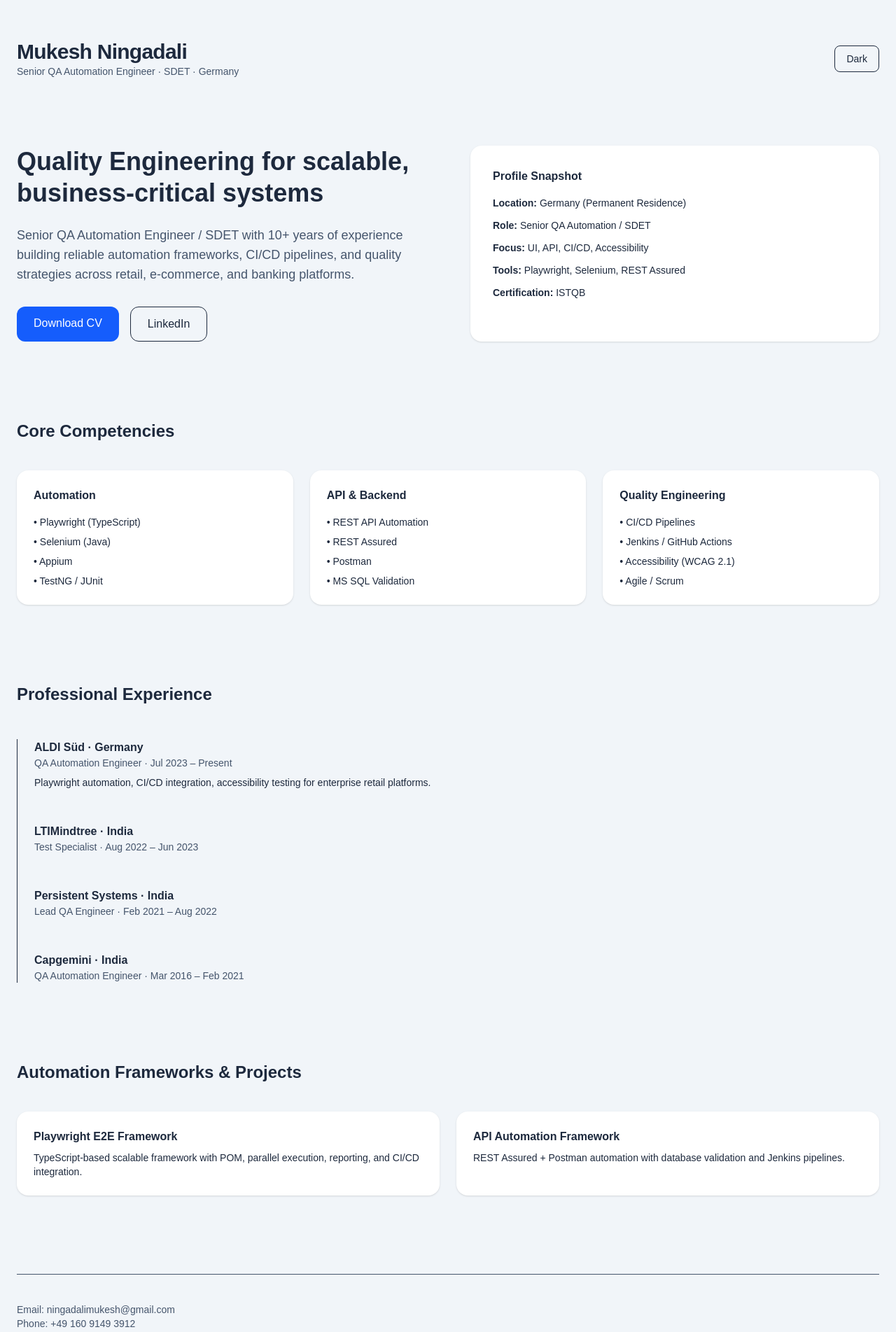
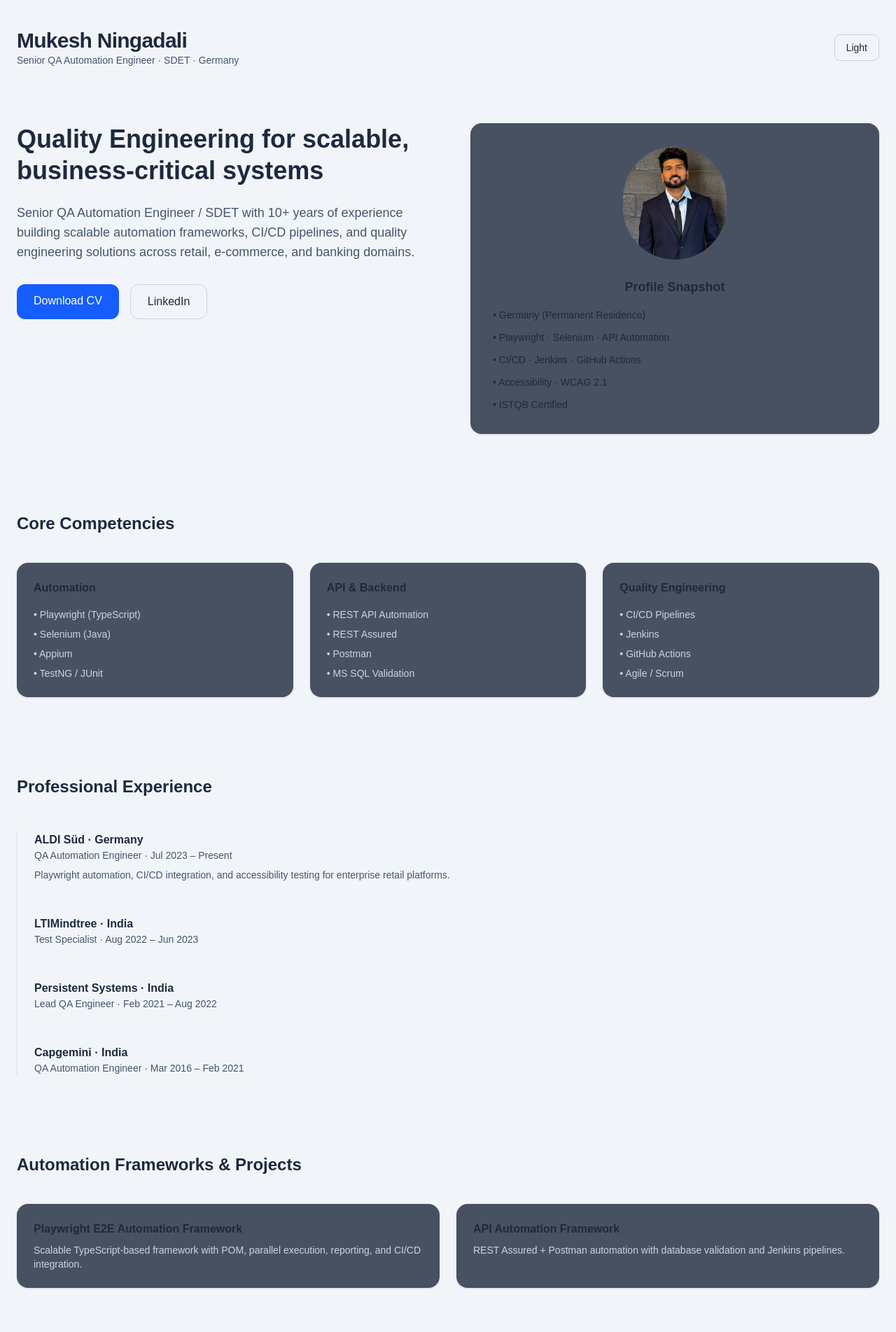
Before and after one commit to mukeshn/mukesh-qa-portfolio, a Next.js app: page / in a window 1280 px wide. Shown: the top 1903 px of the page at 70% size. Built offline with nearby package versions, Linux system fonts and the light colour scheme.

Commit message:
Render profile photo in snapshot card

```diff
--- a/app/page.tsx
+++ b/app/page.tsx
@@ -1,49 +1,52 @@
 'use client';
+
+import Image from 'next/image';
 import { useState } from 'react';
+import { profile } from '@/data/profile';
 
 export default function Home() {
-  const [dark, setDark] = useState(false);
+  const [dark, setDark] = useState(true);
 
   return (
     <main className={dark ? 'dark' : ''}>
       <div className="min-h-screen bg-slate-100 dark:bg-slate-900 text-slate-800 dark:text-slate-100 transition">
         <div className="max-w-7xl mx-auto px-6 py-10">
 
-          {/* ===== Header ===== */}
-          <header className="flex justify-between items-center mb-20 sticky top-0 bg-slate-100/90 dark:bg-slate-900/90 backdrop-blur z-10 py-4">
+          {/* ================= HEADER ================= */}
+          <header className="flex justify-between items-center mb-20">
             <div>
               <h1 className="text-3xl font-bold tracking-tight">
-                Mukesh Ningadali
+                {profile.name}
               </h1>
               <p className="text-sm text-slate-600 dark:text-slate-300">
-                Senior QA Automation Engineer · SDET · Germany
+                {profile.title}
               </p>
             </div>
 
             <button
               onClick={() => setDark(!dark)}
-              className="px-4 py-2 border rounded-lg text-sm"
+              className="px-4 py-2 border border-slate-400/40 rounded-lg text-sm"
             >
               {dark ? 'Light' : 'Dark'}
             </button>
           </header>
 
-          {/* ===== Hero ===== */}
+          {/* ================= HERO ================= */}
           <section className="grid lg:grid-cols-2 gap-16 mb-28">
+
+            {/* LEFT: INTRO */}
             <div>
-              <h2 className="text-4xl font-semibold leading-tight">
+              <h2 className="text-4xl font-semibold leading-tight mb-6">
                 Quality Engineering for scalable,
+                <br />
                 business-critical systems
               </h2>
 
-              <p className="mt-6 text-lg text-slate-600 dark:text-slate-300">
-                Senior QA Automation Engineer / SDET with 10+ years of experience
-                building reliable automation frameworks, CI/CD pipelines, and
-                quality strategies across retail, e-commerce, and banking
-                platforms.
+              <p className="text-lg text-slate-600 dark:text-slate-300 mb-8">
+                {profile.summary}
               </p>
 
-              <div className="mt-8 flex gap-4">
+              <div className="flex gap-4">
                 <a
                   href="/Mukesh_Ningadali_Senior_QA_Automation_Engineer_Germany.pdf"
                   download
@@ -51,125 +54,113 @@ export default function Home() {
                 >
                   Download CV
                 </a>
+
                 <a
-                  href="https://www.linkedin.com/in/mukesh-ningadali/"
+                  href={profile.contact.linkedin}
                   target="_blank"
-                  className="px-6 py-3 border rounded-xl"
+                  className="px-6 py-3 border border-slate-400/40 rounded-xl"
                 >
                   LinkedIn
                 </a>
               </div>
             </div>
 
-            {/* Profile Card */}
-            <div className="bg-white dark:bg-slate-800 rounded-2xl p-8 shadow">
-              <h3 className="font-semibold mb-4">Profile Snapshot</h3>
-              <ul className="space-y-3 text-sm">
-                <li><strong>Location:</strong> Germany (Permanent Residence)</li>
-                <li><strong>Role:</strong> Senior QA Automation / SDET</li>
-                <li><strong>Focus:</strong> UI, API, CI/CD, Accessibility</li>
-                <li><strong>Tools:</strong> Playwright, Selenium, REST Assured</li>
-                <li><strong>Certification:</strong> ISTQB</li>
+            {/* RIGHT: PROFILE SNAPSHOT + PHOTO */}
+            <div className="bg-slate-800/80 rounded-2xl p-8 shadow flex flex-col items-center text-center">
+
+              {/* PROFILE PHOTO */}
+              <Image
+                src={profile.photo}
+                alt={profile.name}
+                width={150}
+                height={150}
+                priority
+                className="rounded-full object-cover mb-6 border border-slate-600"
+              />
+
+              <h3 className="font-semibold text-lg mb-4">
+                Profile Snapshot
+              </h3>
+
+              <ul className="space-y-3 text-sm text-left w-full">
+                {profile.quickFacts.map((fact) => (
+                  <li key={fact}>• {fact}</li>
+                ))}
               </ul>
             </div>
           </section>
 
-          {/* ===== Skills ===== */}
+          {/* ================= SKILLS ================= */}
           <section className="mb-28">
-            <h2 className="text-2xl font-semibold mb-10">Core Competencies</h2>
+            <h2 className="text-2xl font-semibold mb-10">
+              Core Competencies
+            </h2>
 
             <div className="grid md:grid-cols-3 gap-6">
-              <SkillCard
-                title="Automation"
-                items={[
-                  'Playwright (TypeScript)',
-                  'Selenium (Java)',
-                  'Appium',
-                  'TestNG / JUnit',
-                ]}
-              />
-              <SkillCard
-                title="API & Backend"
-                items={[
-                  'REST API Automation',
-                  'REST Assured',
-                  'Postman',
-                  'MS SQL Validation',
-                ]}
-              />
-              <SkillCard
-                title="Quality Engineering"
-                items={[
-                  'CI/CD Pipelines',
-                  'Jenkins / GitHub Actions',
-                  'Accessibility (WCAG 2.1)',
-                  'Agile / Scrum',
-                ]}
-              />
+              <SkillCard title="Automation" items={profile.skills.automation} />
+              <SkillCard title="API & Backend" items={profile.skills.api} />
+              <SkillCard title="Quality Engineering" items={profile.skills.quality} />
             </div>
           </section>
 
-          {/* ===== Experience ===== */}
+          {/* ================= EXPERIENCE ================= */}
           <section className="mb-28">
             <h2 className="text-2xl font-semibold mb-12">
               Professional Experience
             </h2>
 
-            <div className="border-l pl-6 space-y-12">
-              <Experience
-                company="ALDI Süd · Germany"
-                role="QA Automation Engineer"
-                period="Jul 2023 – Present"
-                desc="Playwright automation, CI/CD integration, accessibility testing for enterprise retail platforms."
-              />
-              <Experience
-                company="LTIMindtree · India"
-                role="Test Specialist"
-                period="Aug 2022 – Jun 2023"
-              />
-              <Experience
-                company="Persistent Systems · India"
-                role="Lead QA Engineer"
-                period="Feb 2021 – Aug 2022"
-              />
-              <Experience
-                company="Capgemini · India"
-                role="QA Automation Engineer"
-                period="Mar 2016 – Feb 2021"
-              />
+            <div className="border-l border-slate-400/30 pl-6 space-y-12">
+              {profile.experience.map((exp) => (
+                <div key={exp.company}>
+                  <h3 className="font-semibold">{exp.company}</h3>
+                  <p className="text-sm text-slate-600 dark:text-slate-300">
+                    {exp.role} · {exp.period}
+                  </p>
+                  {exp.description && (
+                    <p className="mt-2 text-sm text-slate-600 dark:text-slate-300">
+                      {exp.description}
+                    </p>
+                  )}
+                </div>
+              ))}
             </div>
           </section>
 
-          {/* ===== Projects ===== */}
+          {/* ================= PROJECTS ================= */}
           <section className="mb-28">
             <h2 className="text-2xl font-semibold mb-10">
               Automation Frameworks & Projects
             </h2>
 
             <div className="grid md:grid-cols-2 gap-6">
-              <Project
-                title="Playwright E2E Framework"
-                desc="TypeScript-based scalable framework with POM, parallel execution, reporting, and CI/CD integration."
-              />
-              <Project
-                title="API Automation Framework"
-                desc="REST Assured + Postman automation with database validation and Jenkins pipelines."
-              />
+              {profile.projects.map((project) => (
+                <div
+                  key={project.title}
+                  className="bg-slate-800/80 rounded-2xl p-6 shadow"
+                >
+                  <h3 className="font-semibold mb-2">
+                    {project.title}
+                  </h3>
+                  <p className="text-sm text-slate-300">
+                    {project.description}
+                  </p>
+                </div>
+              ))}
             </div>
           </section>
 
-          {/* ===== Footer ===== */}
-          <footer className="border-t pt-10 text-sm text-slate-600 dark:text-slate-300">
-            <p>Email: ningadalimukesh@gmail.com</p>
-            <p>Phone: +49 160 9149 3912</p>
+          {/* ================= FOOTER ================= */}
+          <footer className="border-t border-slate-400/30 pt-10 text-sm text-slate-600 dark:text-slate-300">
+            <p>Email: {profile.contact.email}</p>
+            <p>Phone: {profile.contact.phone}</p>
             <p>
               LinkedIn:{' '}
               <a
-                href="https://www.linkedin.com/in/mukesh-ningadali/"
-                className="text-blue-600"
+                href={profile.contact.linkedin}
                 target="_blank"
+                className="text-blue-500"
               >
-                linkedin.com/in/mukesh-ningadali
+                {profile.contact.linkedin}
               </a>
             </p>
           </footer>
@@ -180,46 +171,17 @@ export default function Home() {
   );
 }
 
-/* ===== Components ===== */
+/* ================= COMPONENTS ================= */
 
 function SkillCard({ title, items }: { title: string; items: string[] }) {
   return (
-    <div className="bg-white dark:bg-slate-800 rounded-2xl p-6 shadow">
+    <div className="bg-slate-800/80 rounded-2xl p-6 shadow">
       <h3 className="font-semibold mb-4">{title}</h3>
-      <ul className="space-y-2 text-sm">
-        {items.map(i => <li key={i}>• {i}</li>)}
+      <ul className="space-y-2 text-sm text-slate-300">
+        {items.map((item) => (
+          <li key={item}>• {item}</li>
+        ))}
       </ul>
     </div>
   );
 }
-
-function Experience({
-  company,
-  role,
-  period,
-  desc,
-}: {
-  company: string;
-  role: string;
-  period: string;
-  desc?: string;
-}) {
-  return (
-    <div>
-      <h3 className="font-semibold">{company}</h3>
-      <p className="text-sm text-slate-600 dark:text-slate-300">
-        {role} · {period}
-      </p>
-      {desc && <p className="mt-2 text-sm">{desc}</p>}
-    </div>
-  );
-}
-
-function Project({ title, desc }: { title: string; desc: string }) {
-  return (
-    <div className="bg-white dark:bg-slate-800 rounded-2xl p-6 shadow">
-      <h3 className="font-semibold">{title}</h3>
-      <p className="mt-2 text-sm">{desc}</p>
-    </div>
-  );
-}
```
